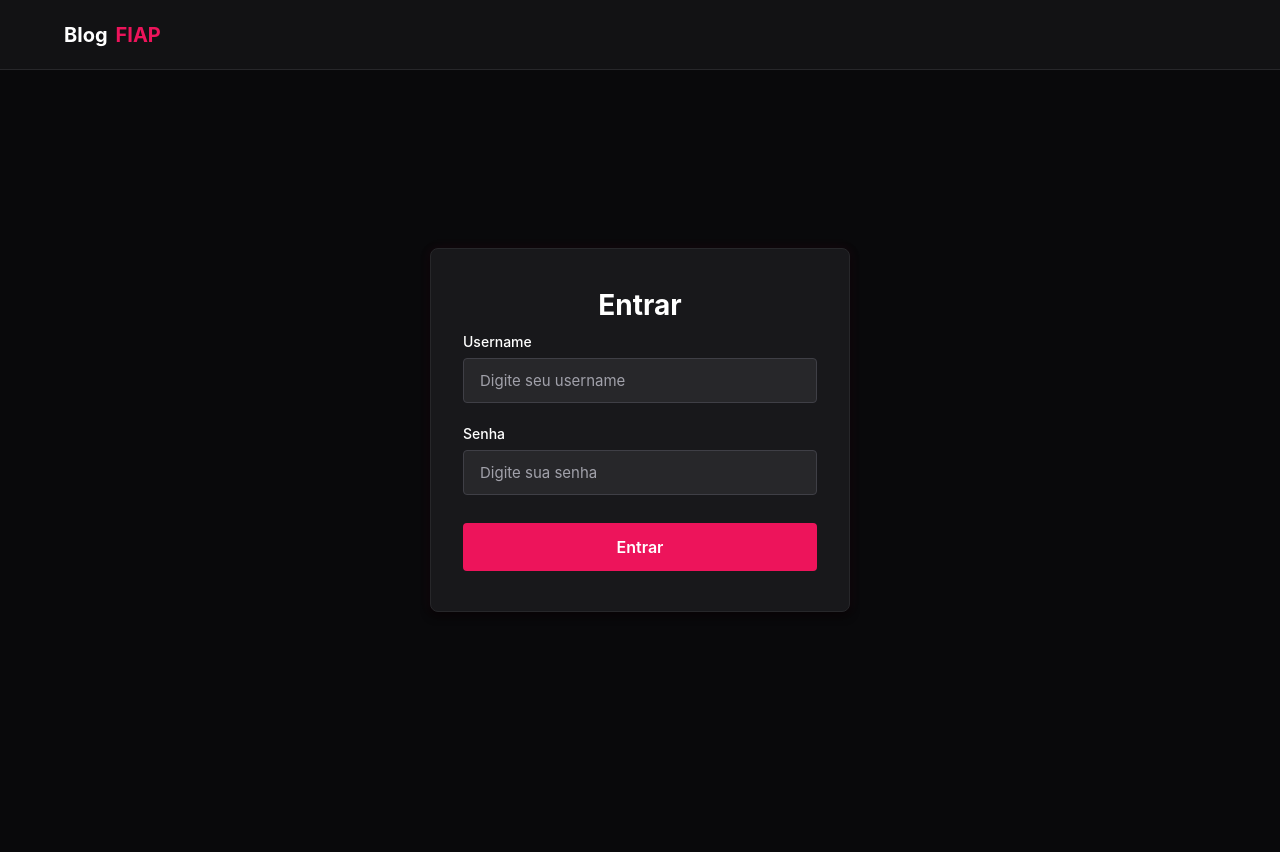
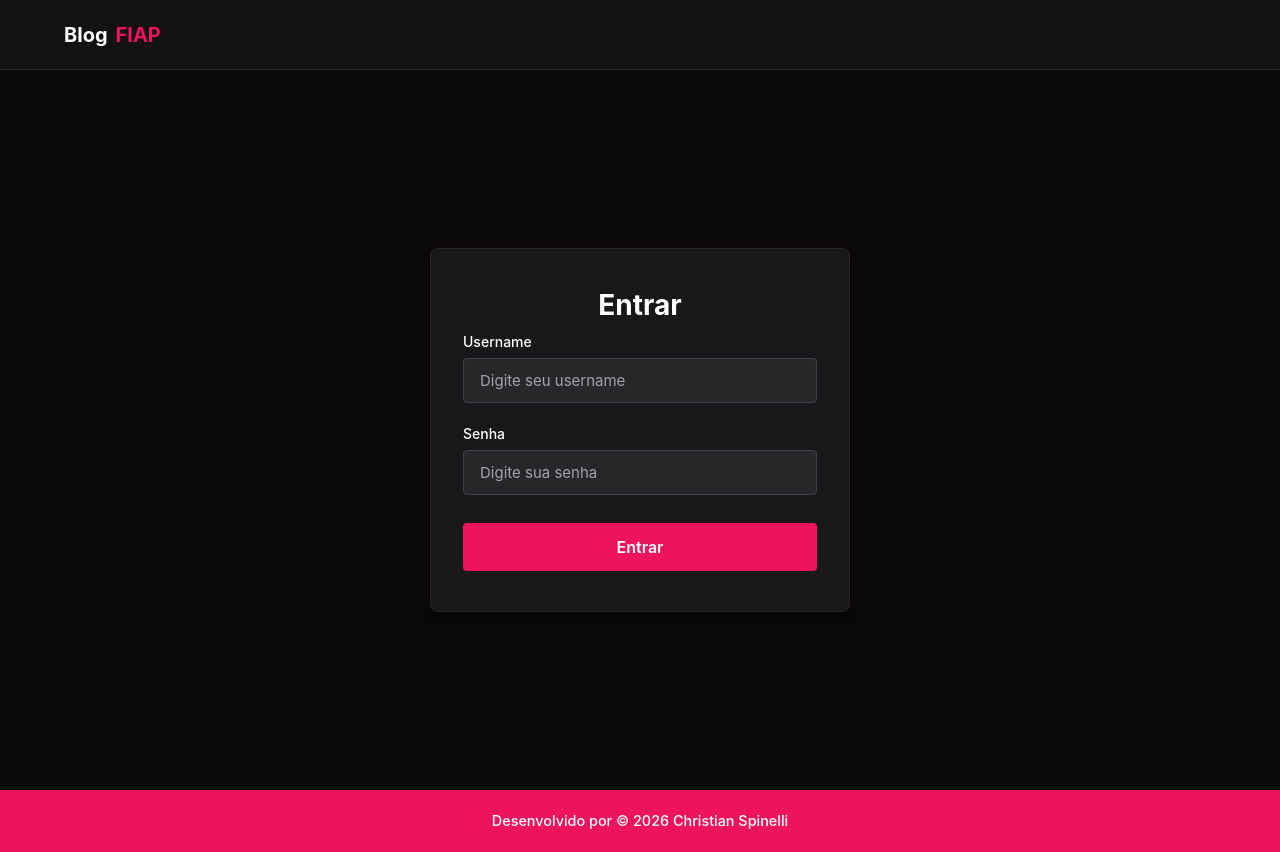
Before and after one commit to ChristianSpinelli/fdst-blog-frontend, a React (Vite) app: page /login in a window 1280 px wide. Before the commit the page ends 800 px from the top, so only its background shows below. Built offline with nearby package versions, Linux system fonts and the light colour scheme.

Commit message:
feat: Criado footer da aplicação

```diff
--- a/src/App.tsx
+++ b/src/App.tsx
@@ -6,15 +6,32 @@ import { Header } from './components/Header/Header';
 import { AuthProvider } from './contexts/AuthContext';
 import { BrowserRouter } from 'react-router-dom';
 import { AppRoutes } from './routes/AppRoutes';
+import { Footer } from './components/Footer/Footer';
+import styled from 'styled-components';
+
+const AppContainer = styled.div`
+  display: flex;
+  flex-direction: column;
+  min-height: 100vh;
+`;
+
+const ContentWrapper = styled.div`
+  flex: 1;
+`;
 
 export const App: React.FC = () => {
   return (
     <ThemeProvider theme={theme}>
-      <GlobalStyles />
+      <GlobalStyles/>
       <AuthProvider>
         <BrowserRouter>
+        <AppContainer>
           <Header/>
-          <AppRoutes/>
+          <ContentWrapper>
+            <AppRoutes/>
+          </ContentWrapper>
+          <Footer />
+        </AppContainer>
         </BrowserRouter>
       </AuthProvider>
     </ThemeProvider>
--- /dev/null
+++ b/src/components/Footer/Footer.styles.ts
@@ -0,0 +1,13 @@
+import styled from 'styled-components';
+
+export const FooterContainer = styled.footer`
+  background-color: ${({ theme }) => theme.colors.primary};
+  color: ${({ theme }) => theme.colors.textPrimary};
+  text-align: center;
+  padding: 1.25rem 1rem;
+  font-family: ${({ theme }) => theme.fonts.main};
+  font-size: 0.9rem;
+  font-weight: 500;
+  width: 100%;
+  margin-top: auto;
+`;
--- /dev/null
+++ b/src/components/Footer/Footer.tsx
@@ -0,0 +1,12 @@
+import React from 'react';
+import { FooterContainer } from './Footer.styles';
+
+export const Footer: React.FC = () => {
+  const currentYear = new Date().getFullYear();
+
+  return (
+    <FooterContainer>
+      <p>Desenvolvido por &copy; {currentYear} Christian Spinelli</p>
+    </FooterContainer>
+  );
+};
```
